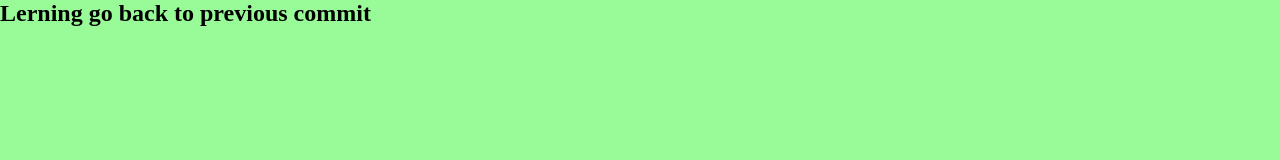
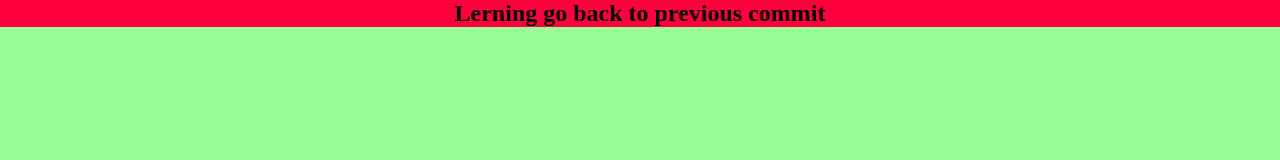
Before and after one commit to SimranMandal0211/Learning_git_revert, a plain HTML site: page index.html in a window 1280 px wide. Drawn offline with Linux system fonts and the light colour scheme.

Commit message:
Add backgroundColor to heading

```diff
--- a/style.css
+++ b/style.css
@@ -7,3 +7,8 @@
 body{
     background-color: palegreen;
 }
+
+h2{
+    text-align: center;
+    background-color: rgb(255, 0, 60);
+}
```
